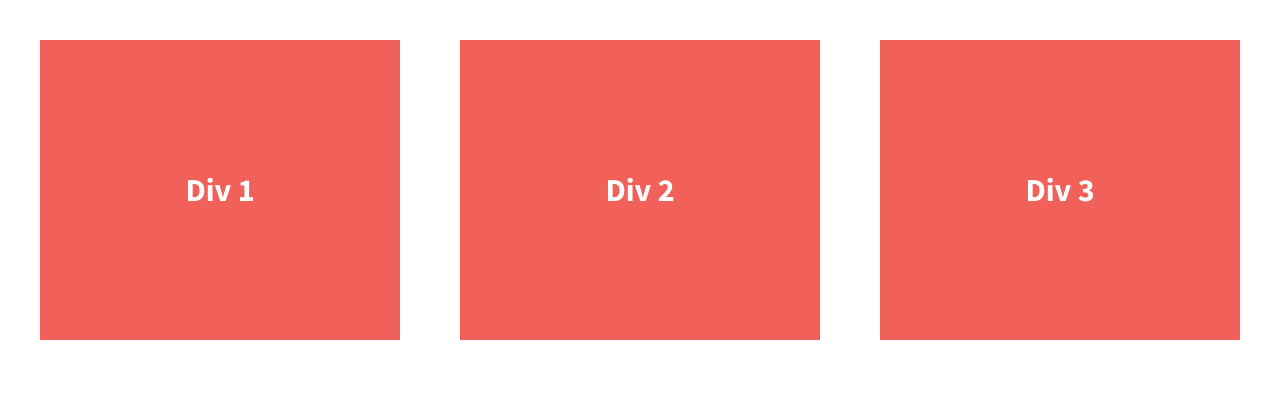
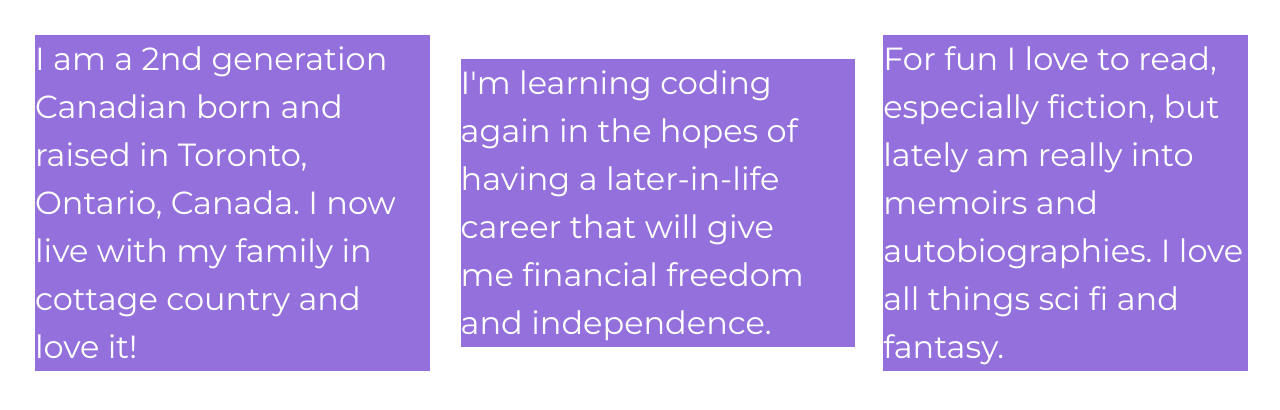
Before and after one commit to codewendy/flex-grids, a plain HTML site: page index.html in a window 1280 px wide. Drawn offline with nearby package versions, Linux system fonts and the light colour scheme.

Commit message:
changed div box text and color

```diff
--- a/css/main.css
+++ b/css/main.css
@@ -99,31 +99,34 @@ textarea {
 html {
   background-color: #fff;
   height: 100%;
+  width: 100%;
 }
 
 body {
-  font-family: 'Source Sans Pro', sans-serif;
+  font-family: 'Montserrat', sans-serif;
   padding: 2em;
-  font-size: 1.25em;
+  font-size: 1em;
   height: 100%;
+
 }
 
 .wrapper {
   /*add display:flex and set justify-content to space-between*/
-  font-weight: 700;
   display: flex;
+  font-weight: 400;
   justify-content: space-between;
+  align-items: center;
 }
 
 .div-1, .div-2, .div-3 {
   /*give the divs a width of 30%, add display:flex, set justify-content and align-items to center*/
   color: #fff;
   line-height: 1.5em;
-  font-size: 1.6em;
-  background-color: #f16059;
-  height: 300px;
+  font-size: 2em;
+  background-color: #9370db;
+  height: auto;
   display: flex;
-  width: 30%;
+  width: 32%;
   justify-content: center;
   align-items: center;
 }
@@ -224,6 +227,17 @@ body {
    http://www.phpied.com/delay-loading-your-print-css/
    ========================================================================== */
 
+@media all and (min-width: 1200px)  {
+    .div-1, .div-2, .div-3 {
+      flex-basis: 30%;
+    }
+
+    .div-1, .div-2 {
+      border-style: solid;
+      padding-right: 30px
+    }
+}
+
 @media print {
     *,
     *:before,
--- a/index.html
+++ b/index.html
@@ -13,8 +13,8 @@
         <link rel="stylesheet" href="css/normalize.css">
         <link rel="stylesheet" href="css/main.css">
         <script src="js/vendor/modernizr-2.8.3.min.js"></script>
-        <link href='http://fonts.googleapis.com/css?family=Lora:700' rel='stylesheet' type='text/css'>
-        <link href='http://fonts.googleapis.com/css?family=Source+Sans+Pro:400,700' rel='stylesheet' type='text/css'>
+        <link rel="preconnect" href="https://fonts.gstatic.com">
+        <link href="https://fonts.googleapis.com/css2?family=Montserrat&display=swap" rel="stylesheet">
     </head>
     <body>
         <!--[if lt IE 8]>
@@ -23,13 +23,14 @@
 
         <section class="wrapper">
             <div class="div-1">
-                Div 1
+                I am a 2nd generation Canadian born and raised in Toronto, Ontario, Canada.  I now live with my family in cottage country and love it!
             </div>
             <div class="div-2">
-                Div 2
+                I'm learning coding again in the hopes of having a later-in-life career that will give me financial freedom and independence.
             </div>
             <div class="div-3">
-                Div 3
+                For fun I love to read, especially fiction, but lately am really into memoirs and autobiographies.  I love all things sci fi and fantasy.
+
             </div>
         </section>
 
```
